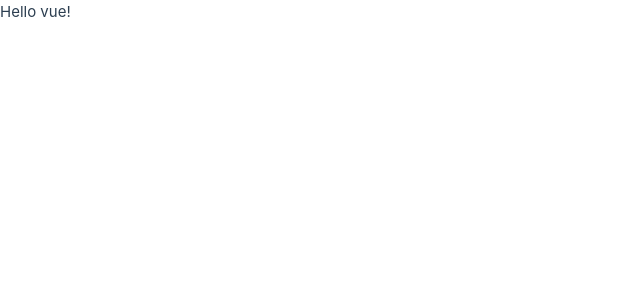
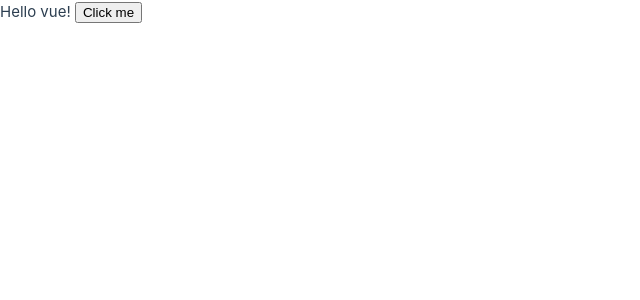
Before and after one commit to Natalia-Kalashnikova/it-traveler, a Vue app: page / in a window 1280 px wide. Shown: the top 300 px of the page, without its empty margins (0-640 px from the left). Built offline with nearby package versions, Linux system fonts and the light colour scheme.

Commit message:
add first component

```diff
--- a/src/App.vue
+++ b/src/App.vue
@@ -1 +1,4 @@
-<template>Hello vue!</template>
+<script setup>
+import IButton from './components/IButton/IButton.vue'
+</script>
+<template>Hello vue! <IButton></IButton></template>
--- /dev/null
+++ b/src/components/IButton/IButton.vue
@@ -0,0 +1,3 @@
+<template>
+  <button>Click me</button>
+</template>
```
